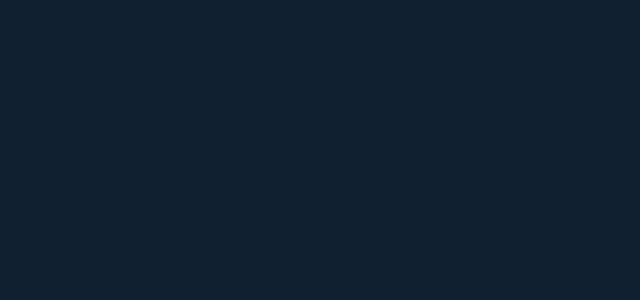
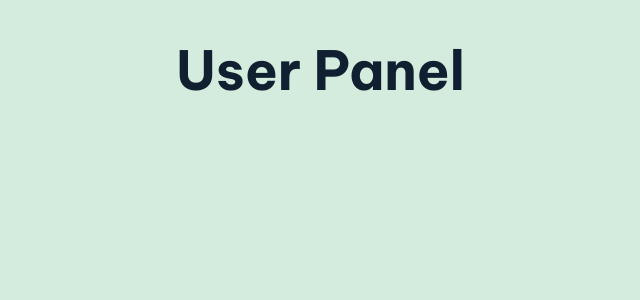
Before and after one commit to lusinger/getfit-app, an Angular app: page /login in a window 1280 px wide. Before the commit this address led to /. Shown: the top 300 px of the page, without its empty margins (164-804 px from the left). Built offline with nearby package versions, Linux system fonts and the light colour scheme.

Commit message:
Add UserPanelComponent to project
-Add UserPanel to routing module with LoginGuard
-Changed global page-container styling

```diff
--- a/src/app/app-routing.module.ts
+++ b/src/app/app-routing.module.ts
@@ -2,11 +2,13 @@ import { NgModule } from '@angular/core';
 import { RouterModule, Routes } from '@angular/router';
 import { LoginComponent } from './features/login/login.component';
 import { RegisterComponent } from './features/register/register.component';
+import { UserPanelComponent } from './features/user-panel/user-panel.component';
 import { LoginGuard } from './guards/login.guard';
 
 const routes: Routes = [
-  {path: 'login', component: LoginComponent, canActivate: [LoginGuard]},
+  {path: 'login', component: LoginComponent},
   {path: 'register', component: RegisterComponent},
+  {path: 'userpanel', component: UserPanelComponent, canActivate: [LoginGuard]},
   {path: '**', redirectTo: 'login'},
 ]
 
--- a/src/app/app.component.html
+++ b/src/app/app.component.html
@@ -1,4 +1,5 @@
 <div class="page-container dark">
-  <router-outlet></router-outlet>
+  <getfit-user-panel></getfit-user-panel>
+  <!-- <router-outlet></router-outlet> -->
   <getfit-scroll-up [styleClass]="'light'"></getfit-scroll-up>
 </div>
--- a/src/app/app.module.ts
+++ b/src/app/app.module.ts
@@ -11,6 +11,7 @@ import { TypewriterDirective } from './directives/typewriter.directive';
 import { RegisterComponent } from './features/register/register.component';
 import { ScrollUpComponent } from './features/scroll-up/scroll-up.component';
 import { AppRoutingModule } from './app-routing.module';
+import { UserPanelComponent } from './features/user-panel/user-panel.component';
 
 @NgModule({
   declarations: [
@@ -19,6 +20,7 @@ import { AppRoutingModule } from './app-routing.module';
     TypewriterDirective,
     RegisterComponent,
     ScrollUpComponent,
+    UserPanelComponent,
   ],
   imports: [
     BrowserModule,
--- /dev/null
+++ b/src/app/features/user-panel/user-panel.component.html
@@ -0,0 +1,3 @@
+<div class="user-panel-container">
+  <h1>User Panel</h1>
+</div>
--- /dev/null
+++ b/src/app/features/user-panel/user-panel.component.sass
@@ -0,0 +1,19 @@
+@import '../../../sass/_variables'
+
+:host
+  width: 100%
+  height: 100%
+  display: flex
+  flex-flow: row
+  justify-content: center
+  flex-grow: 1
+  padding: $rem*2 $rem
+  background: $lightest
+  .user-panel-container
+    width: 100%
+    height: auto
+
+@media (min-width: $query-small)
+:host
+  .user-panel-container
+    max-width: 600px
--- /dev/null
+++ b/src/app/features/user-panel/user-panel.component.ts
@@ -0,0 +1,15 @@
+import { Component, OnInit } from '@angular/core';
+
+@Component({
+  selector: 'getfit-user-panel',
+  templateUrl: './user-panel.component.html',
+  styleUrls: ['./user-panel.component.sass']
+})
+export class UserPanelComponent implements OnInit {
+
+  constructor() { }
+
+  ngOnInit(): void {
+  }
+
+}
--- a/src/styles.sass
+++ b/src/styles.sass
@@ -257,7 +257,7 @@ button.light:disabled
   display: flex
   flex-flow: column
   align-items: center
-  padding: $rem*2 $rem
+  /** padding: $rem*2 $rem **/
   background: $lightest
 .page-container.dark
   background: $darkest
```
Also changed, not shown: 1 other file (tests, documents, lock files or other folders).
